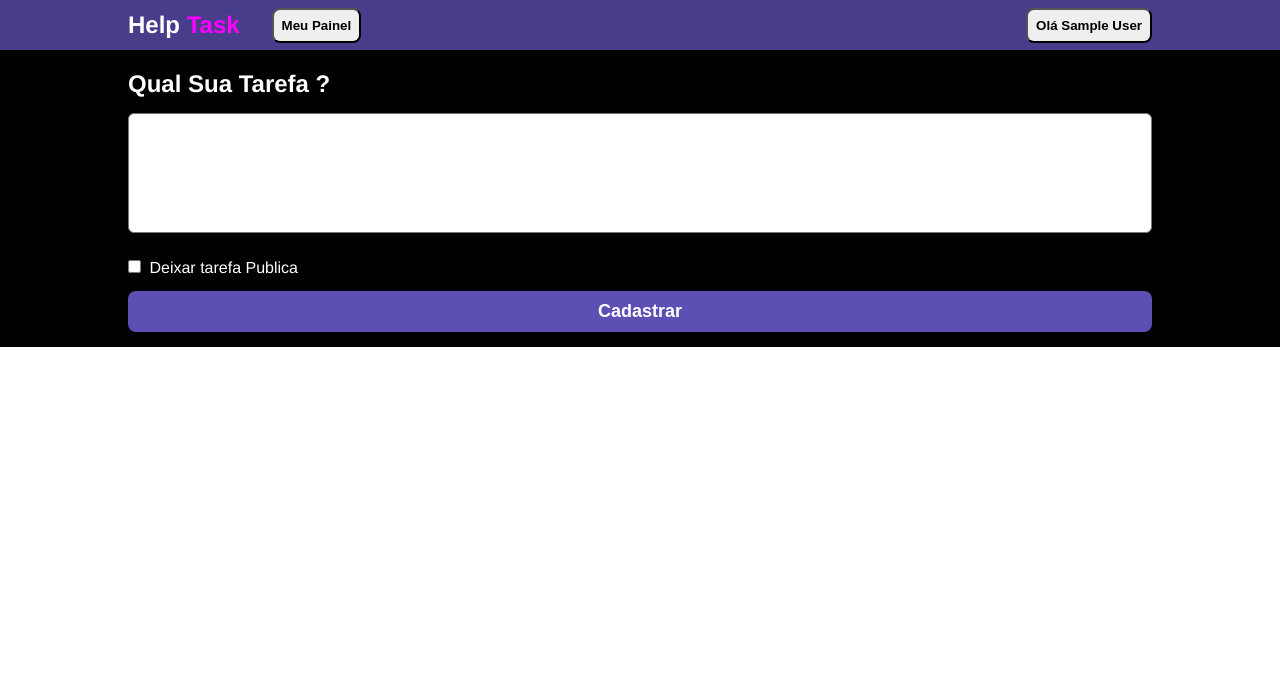
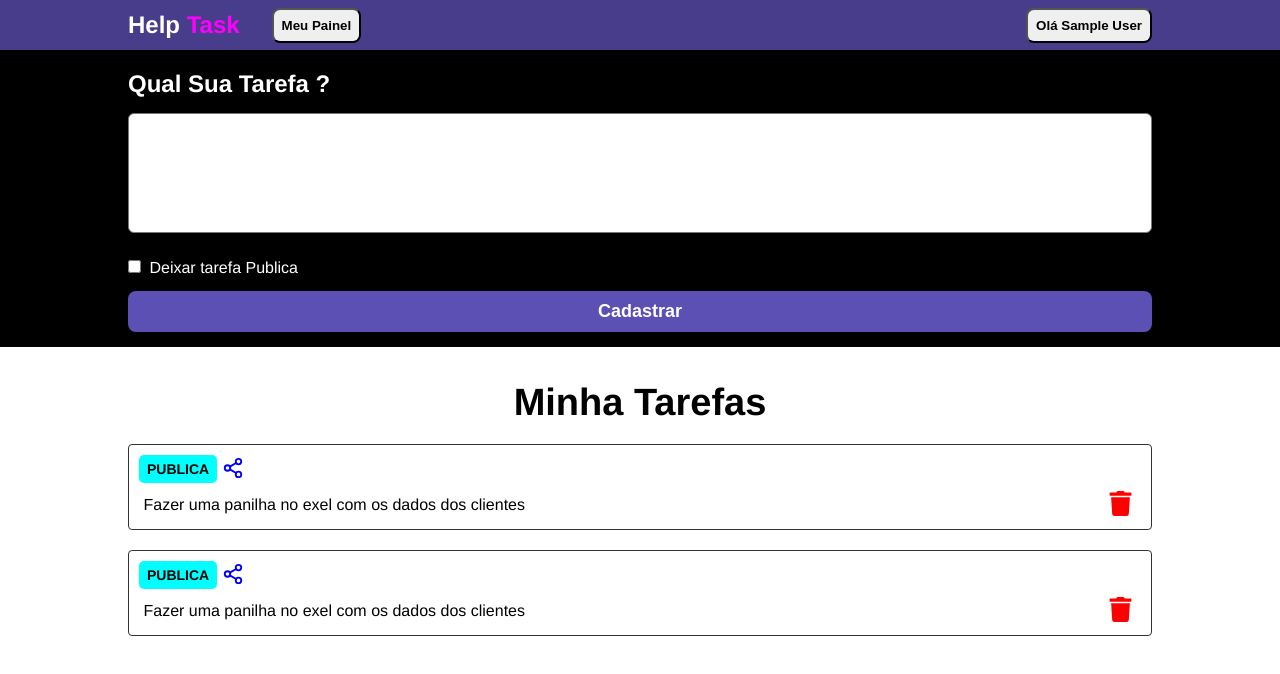
Before and after one commit to Gabriell-Santos/Help-Task, a Next.js app: page /dashboard in a window 1280 px wide. Shown: the top 674 px of the page. Built offline with nearby package versions, Linux system fonts and the light colour scheme; no server answers; sample sign-in values are in the browser's storage.

Commit message:
criado a parte que mostra as terafes cadastradas

```diff
--- a/package.json
+++ b/package.json
@@ -8,10 +8,12 @@
     "start": "next start"
   },
   "dependencies": {
+    "icons": "^1.0.0",
     "next": "16.3.1",
     "next-auth": "^4.24.15",
-    "react": "19.2.8",
-    "react-dom": "19.2.8"
+    "react": "^19.2.8",
+    "react-dom": "19.2.8",
+    "react-icons": "^5.7.0"
   },
   "devDependencies": {
     "@tailwindcss/postcss": "^4",
--- a/src/components/styles.module.css
+++ b/src/components/styles.module.css
@@ -3,6 +3,7 @@
   align-items: center;
   background-color: darkslateblue;
   height: 50px;
+  padding: 5px 0;
 }
 .info {
   max-width: 1024px;
--- a/src/pages/dashboard/index.tsx
+++ b/src/pages/dashboard/index.tsx
@@ -4,6 +4,8 @@ import { getSession } from "next-auth/react";
 import { GetServerSideProps } from "next";
 import { redirect } from "next/dist/server/api-utils";
 import { TextArea } from "@/components/textArea";
+import { FiShare2 } from "react-icons/fi";
+import { FaTrash } from "react-icons/fa";
 export default function Dashboard() {
   return (
     <div className={style.container}>
@@ -25,6 +27,37 @@ export default function Dashboard() {
               </button>
             </form>
           </div>
+        </section>
+        <section className={style.taskContent}>
+          <h1>Minha Tarefas</h1>
+          <article className={style.task}>
+            <div className={style.tagContent}>
+              <label className={style.tag}>PUBLICA</label>
+              <button className={style.shareButton}>
+                <FiShare2 size={22} color="blue" />
+              </button>
+            </div>
+            <div className={style.taskDescription}>
+              <p> Fazer uma panilha no exel com os dados dos clientes </p>
+              <button className={style.buttonTrash}>
+                <FaTrash size={25} color="red" />
+              </button>
+            </div>
+          </article>
+          <article className={style.task}>
+            <div className={style.tagContent}>
+              <label className={style.tag}>PUBLICA</label>
+              <button className={style.shareButton}>
+                <FiShare2 size={22} color="blue" />
+              </button>
+            </div>
+            <div className={style.taskDescription}>
+              <p> Fazer uma panilha no exel com os dados dos clientes </p>
+              <button className={style.buttonTrash}>
+                <FaTrash size={25} color="red" />
+              </button>
+            </div>
+          </article>
         </section>
       </main>
     </div>
--- a/src/pages/dashboard/style.module.css
+++ b/src/pages/dashboard/style.module.css
@@ -41,3 +41,69 @@
   border: none;
   color: white;
 }
+.button:hover {
+  cursor: pointer;
+}
+
+.taskContent {
+  max-width: 1024px;
+  width: 100%;
+  margin: 34px auto 0 auto;
+  display: flex;
+  flex-direction: column;
+}
+
+.taskContent h1 {
+  text-align: center;
+  font-size: 38px;
+  margin-bottom: 20px;
+}
+
+.task {
+  border: 1.5px solid rgb(51, 49, 49);
+  line-height: 150%;
+  display: flex;
+  flex-direction: column;
+  padding: 10px;
+  border-radius: 4px;
+  margin: 0 0 20px 0;
+}
+
+.tagContent {
+  display: flex;
+  margin-bottom: 8px;
+}
+
+.tag {
+  background-color: aqua;
+  padding: 2px 8px;
+  margin-right: 5px;
+  color: black;
+  border-radius: 5px;
+  font-size: 14px;
+  cursor: pointer;
+  font-weight: bold;
+}
+
+.shareButton {
+  background-color: transparent;
+  border: 0;
+}
+
+.taskDescription {
+  display: flex;
+  align-items: center;
+  justify-content: space-between;
+  width: 100%;
+}
+
+.taskDescription p {
+  white-space: pre-wrap;
+}
+
+.buttonTrash {
+  background-color: transparent;
+  margin: 0 8px;
+  border: none;
+  cursor: pointer;
+}
```
Also changed, not shown: 1 other file (tests, documents, lock files or other folders).
